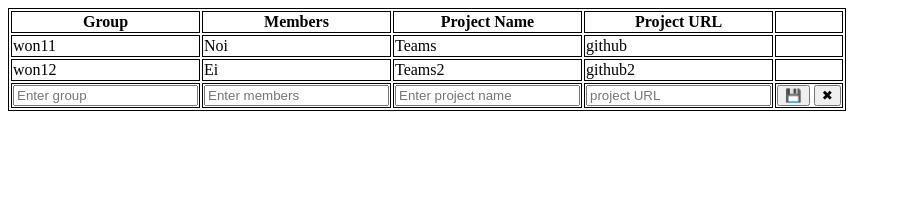
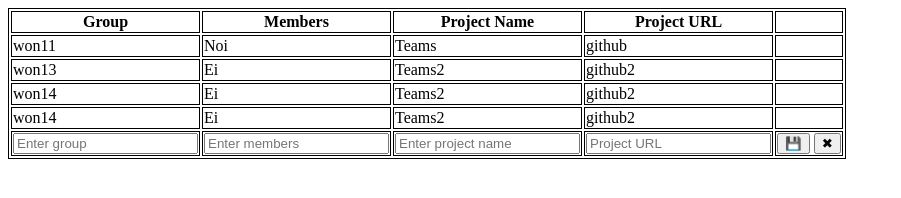
Before and after one commit to elenazaharia1/teams-networking, a plain HTML site: page index.html in a window 1280 px wide. Shown: the whole page, without its empty margins (0-901 px from the left). Drawn offline with Linux system fonts and the light colour scheme.

Commit message:
prepare to create new team

```diff
--- a/index.html
+++ b/index.html
@@ -8,6 +8,7 @@
     <title>Teams-Networking</title>
   </head>
   <body>
+    <form action="secretariat" method="get">
       <table id="teams">
         <thead>
           <th>Group</th>
@@ -25,6 +26,7 @@
                 type="text"
                 required=""
                 name="promotion"
+                id="promotion"
                 placeholder="Enter group"
               />
             </td>
@@ -41,6 +43,7 @@
                 type="text"
                 required=""
                 name="name"
+                id="name"
                 placeholder="Enter project name"
               />
             </td>
@@ -49,7 +52,8 @@
                 type="text"
                 required=""
                 name="url"
-              placeholder="project URL"
+                id="url"
+                placeholder="Project URL"
               />
             </td>
             <td>
@@ -58,6 +62,7 @@
           </tr>
         </tfoot>
       </table>
+    </form>
     <script src="index.js"></script>
   </body>
 </html>
--- a/teams.json
+++ b/teams.json
@@ -6,7 +6,19 @@
     "url": "github"
   },
   {
-    "promotion": "won12",
+    "promotion": "won13",
+    "members": "Ei",
+    "name": "Teams2",
+    "url": "github2"
+  },
+  {
+    "promotion": "won14",
+    "members": "Ei",
+    "name": "Teams2",
+    "url": "github2"
+  },
+  {
+    "promotion": "won14",
     "members": "Ei",
     "name": "Teams2",
     "url": "github2"
```
Lines whose indentation alone changed are shown as unchanged.
